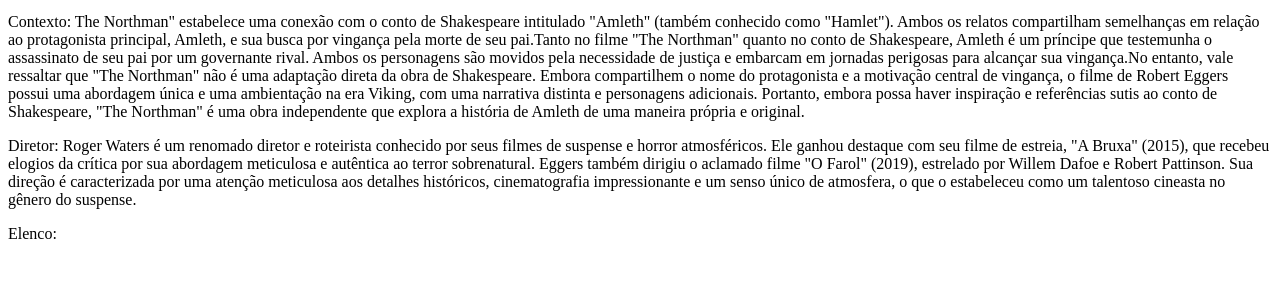
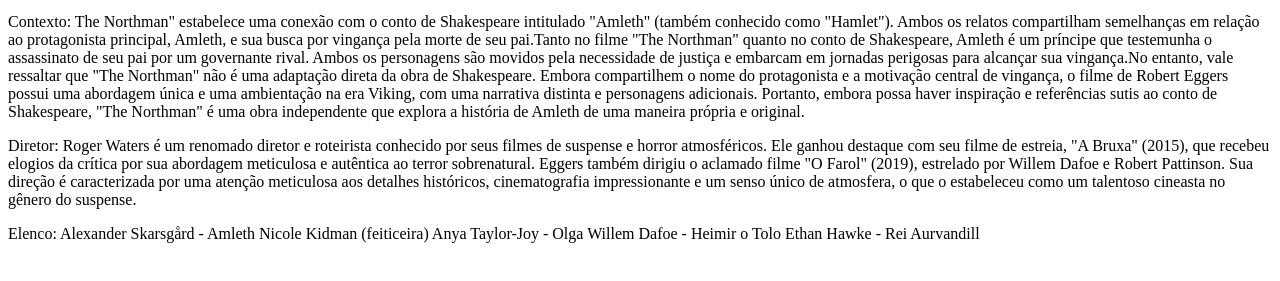
Before and after one commit to pedropac2k/AtividadeCapGit, a plain HTML site: page index.html in a window 1280 px wide. Shown: the part 123-404 px from the top of the page. Drawn offline with Linux system fonts and the light colour scheme.

Commit message:
Desenvolvido último tópico, elenco

```diff
--- a/index.html
+++ b/index.html
@@ -33,4 +33,9 @@
 
 <p>
     Elenco:
+    Alexander Skarsgård - Amleth
+    Nicole Kidman (feiticeira)
+    Anya Taylor-Joy - Olga
+    Willem Dafoe - Heimir o Tolo
+    Ethan Hawke -  Rei Aurvandill
 </p>
```
